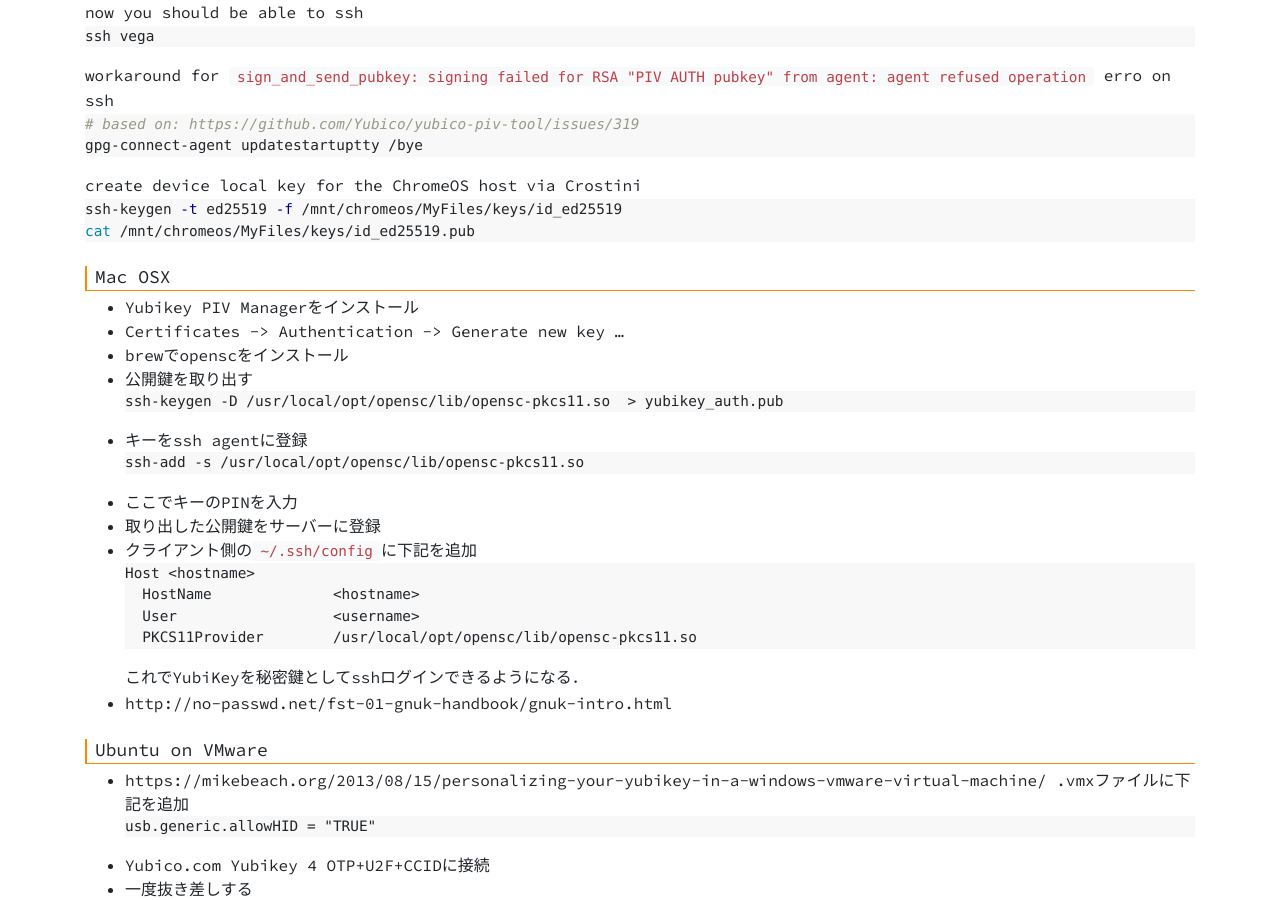
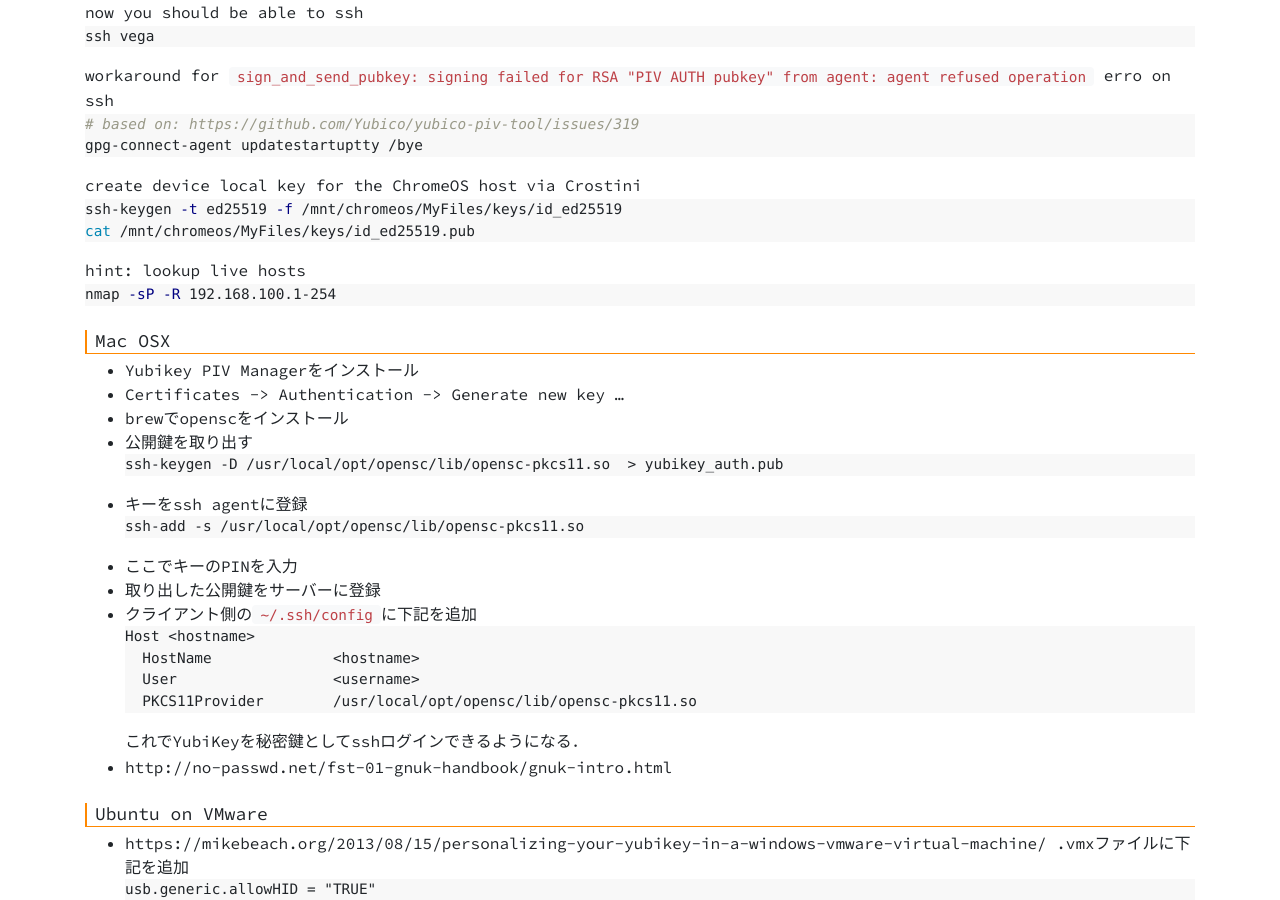
Before and after one commit to hikalium/hikalium.com, a Jekyll site: the page built from pages/note/yubikey.md, in a window 1280 px wide and 900 px high, scrolled down 948 px. Built offline with Jekyll 4.4.1, drawn with Linux system fonts in a browser that asks for light colours; our own code applies the rules of GitHub Pages for plain Markdown files.

Commit message:
Update yubikey.md

````diff
--- a/pages/note/yubikey.md
+++ b/pages/note/yubikey.md
@@ -65,6 +65,11 @@ create device local key for the ChromeOS host via Crostini
 ```bash
 ssh-keygen -t ed25519 -f /mnt/chromeos/MyFiles/keys/id_ed25519
 cat /mnt/chromeos/MyFiles/keys/id_ed25519.pub
+```
+
+hint: lookup live hosts
+```bash
+nmap -sP -R 192.168.100.1-254
 ```
 
 ### Mac OSX
````
